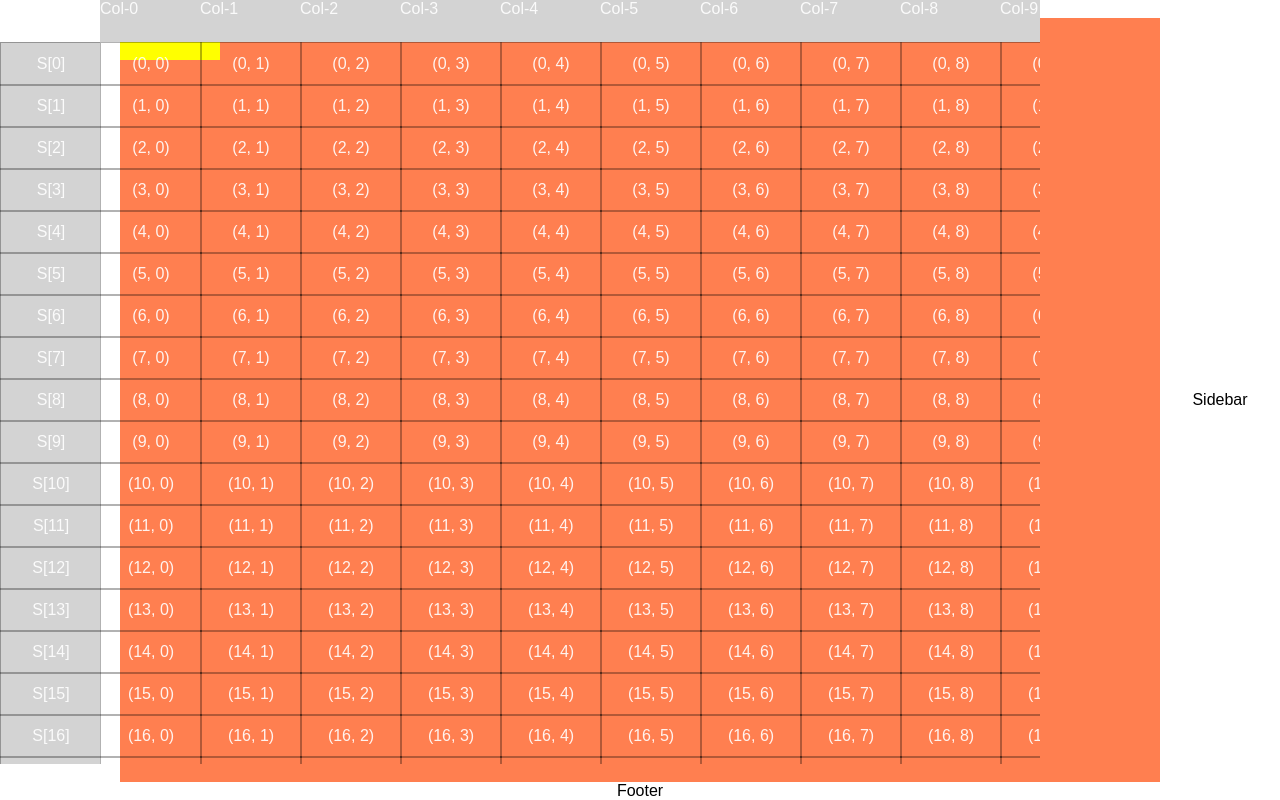
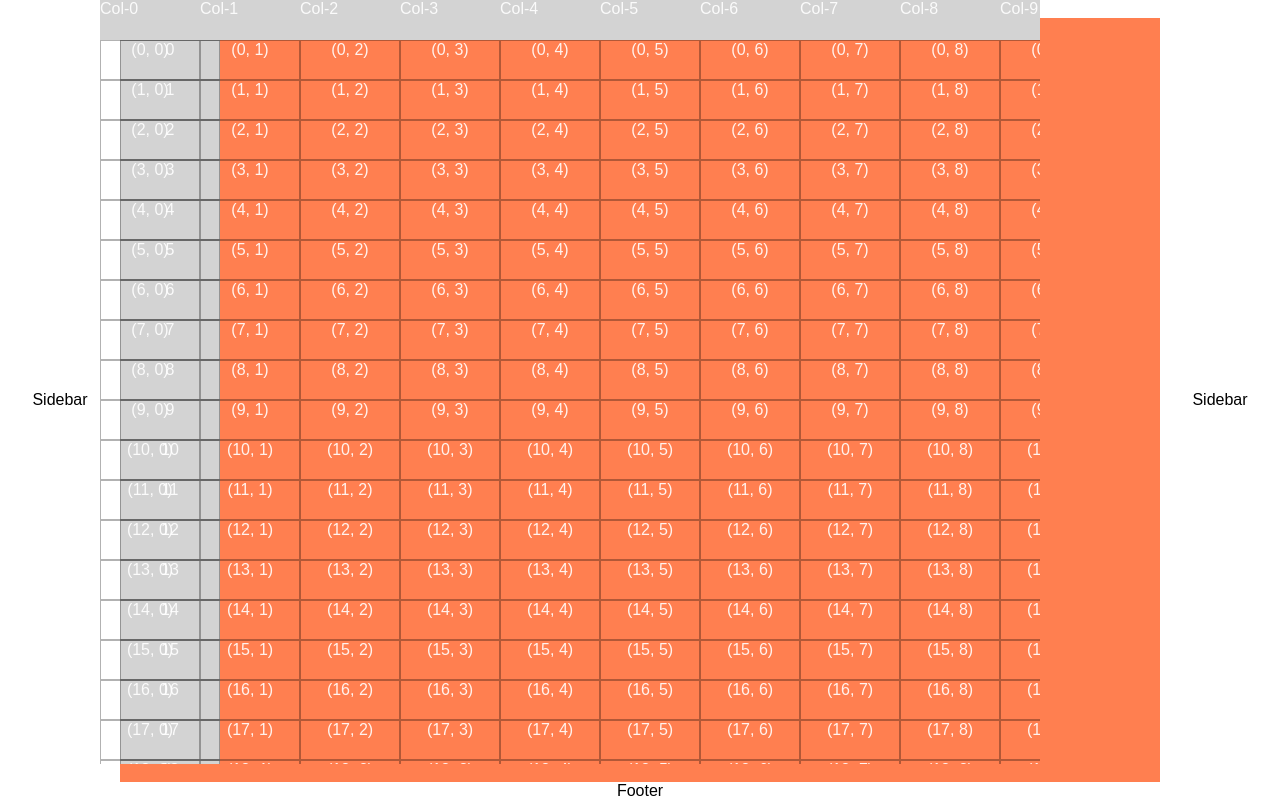
Before and after one commit to aiingstan/react-window-table, a React (Create React App) app: page / in a window 1280 px wide. Built offline with nearby package versions, Linux system fonts and the light colour scheme.

Commit message:
use full left side

```diff
--- a/src/SyncTables.js
+++ b/src/SyncTables.js
@@ -1,6 +1,7 @@
 import React from 'react';
 import { FixedSizeGrid, FixedSizeList } from 'react-window';
 import scrollbarSize from 'dom-helpers/util/scrollbarSize';
+import _ from 'lodash';
 // import { Dropdown, Menu } from 'antd';
 // import 'antd/dist/antd.css';
 // import SimpleBar from 'simplebar/dist/simplebar';
@@ -9,7 +10,7 @@ import scrollbarSize from 'dom-helpers/util/scrollbarSize';
 const columnCount = 25;
 const rowCount = 200;
 const columnWidth = 100;
-const rowHeight = 42;
+const rowHeight = 40;
 
 // const menu = (
 //   <Menu>
@@ -85,7 +86,6 @@ export default class SyncTables extends React.Component {
           textAlign: 'center',
           width: columnWidth,
           height: rowHeight,
-          lineHeight: rowHeight,
         }}
         key="left-header-cell"
       >
@@ -93,25 +93,33 @@ export default class SyncTables extends React.Component {
       </div>,
 
       // left column
-      <FixedSizeList
-        direction="vertical"
-        initialScrollOffset={0}
-        width={columnWidth}
-        height={height - rowHeight - scrollbarSize()}
-        itemCount={rowCount}
-        itemSize={rowHeight}
-        ref={this.leftList}
+      <div
         style={{
-          overflow: 'hidden',
+          width: columnWidth,
+          height: height - rowHeight - scrollbarSize(),
           backgroundColor: 'lightgray',
-          position: 'absolute',
           top: rowHeight,
-          left: 0,
         }}
         key="left-list"
+        className="leftSide"
       >
-        {this._leftCellHof(activeRowIndex)}
-      </FixedSizeList>,
+        <div
+          ref={this.leftList}
+          className="leftSideContent"
+        >
+          {/* {this._leftCellHof(activeRowIndex)} */}
+          {_.range(1000).map(i => (
+            <div
+              style={{
+                width: columnWidth,
+                height: rowHeight,
+              }}
+              className="normal"
+              key={i}
+            >{i}</div>
+          ))}
+        </div>
+      </div>,
 
       // header
       <FixedSizeList
@@ -150,7 +158,9 @@ export default class SyncTables extends React.Component {
         onScroll={({ scrollLeft, scrollTop }) =>
           {
             this.headerList.current.scrollTo(scrollLeft)
-            this.leftList.current.scrollTo(scrollTop)
+            // this.leftList.current.style.transform = `translate3d(0,-${scrollTop}px,0)`;
+            // this.leftList.current.scrollTo(scrollTop)
+            this.leftList.current.style.top = `-${scrollTop}px`;
           }
 
         }
--- a/src/index.css
+++ b/src/index.css
@@ -18,5 +18,14 @@ body {
 .active {
   border: 1px solid rgba(0, 0, 0, 0.3);
   text-align: center;
-  line-height: 42px;
+  box-sizing: border-box;
 }
+
+.leftSide {
+  overflow: hidden;
+  position: absolute;
+}
+
+.leftSideContent {
+  position: relative;
+}
```
